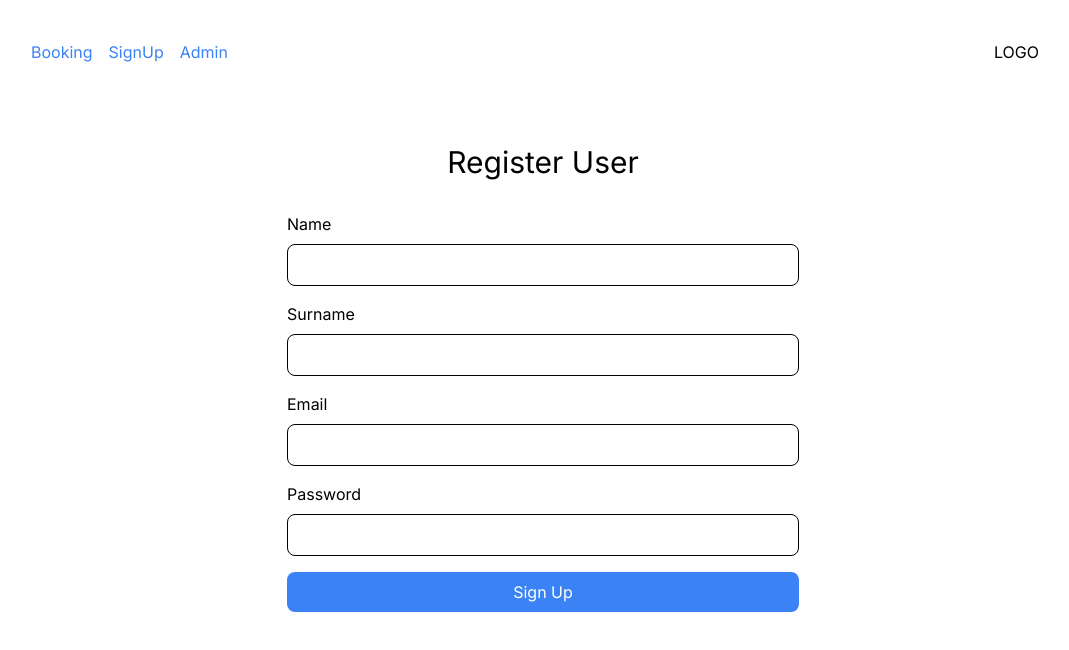
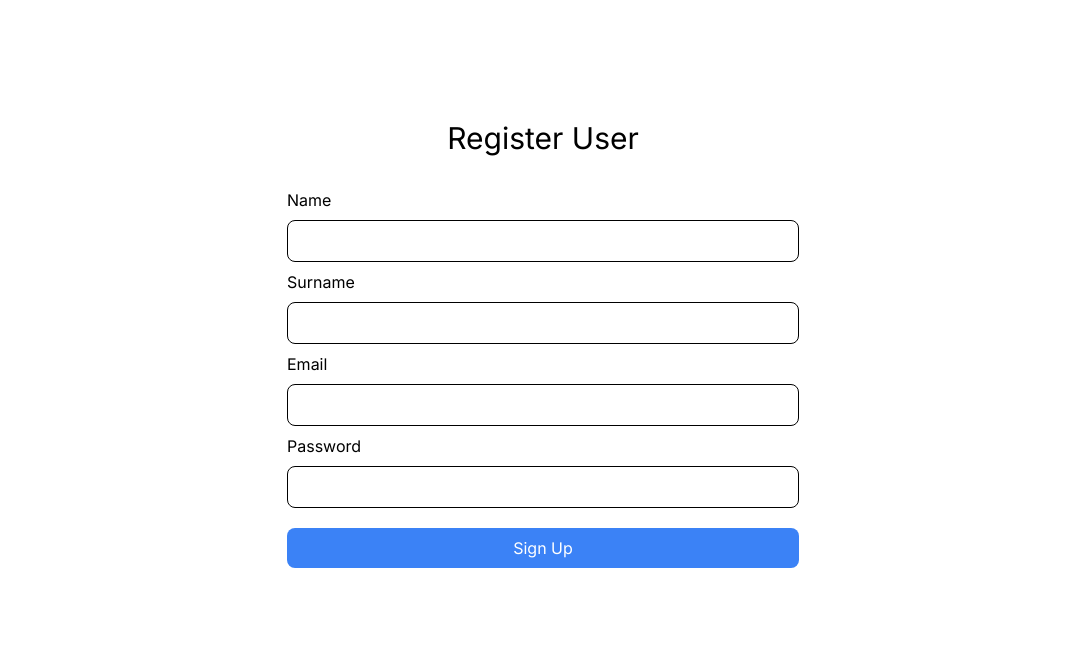
Before and after one commit to juniorwa/op-lava-jato, a Next.js app: page /signup in a window 1280 px wide. Shown: the top 650 px of the page, without its empty margins (97-1166 px from the left). Built offline with nearby package versions, Linux system fonts and the light colour scheme.

Commit message:
added text input

```diff
--- a/package.json
+++ b/package.json
@@ -23,6 +23,7 @@
     "react": "18.2.0",
     "react-dom": "18.2.0",
     "react-hook-form": "^7.45.1",
+    "react-modern-drawer": "^1.2.0",
     "stripe": "^12.13.0",
     "swr": "^2.2.0",
     "tailwindcss": "3.3.2",
--- a/src/app/header.tsx
+++ b/src/app/header.tsx
@@ -1,5 +1,10 @@
-import Link from "next/link";
+"use client";
+import dynamic from "next/dynamic";
 import React from "react";
+
+const DynamicDrawer = dynamic(() => import("@/components/Drawer/Drawer"), {
+  ssr: false,
+});
 
 const Header: React.FC = () => {
   return (
@@ -7,26 +12,10 @@ const Header: React.FC = () => {
       <div className="w-full max-w-5xl">
         <div className="flex items-center justify-between">
           <nav className="flex items-center">
-            <Link href="/" className="mr-4 text-blue-500 hover:text-blue-700">
-              Booking
-            </Link>
-
-            <Link
-              href="/signup"
-              className="mr-4 text-blue-500 hover:text-blue-700"
-            >
-              SignUp
-            </Link>
-
-            <Link
-              href="/admin"
-              className="mr-4 text-blue-500 hover:text-blue-700"
-            >
-              Admin
-            </Link>
+            {/* <DynamicDrawer /> */}
           </nav>
           <div className="flex items-center">
-            <div className="mr-4">LOGO</div>
+            {/* <div className="mr-4">LOGO</div> */}
           </div>
         </div>
       </div>
--- a/src/app/layout.tsx
+++ b/src/app/layout.tsx
@@ -1,4 +1,5 @@
 import "./globals.css";
+import 'react-modern-drawer/dist/index.css'
 import type { Metadata } from "next";
 import { Inter } from "next/font/google";
 import Header from "./header";
--- a/src/app/signup/page.tsx
+++ b/src/app/signup/page.tsx
@@ -1,8 +1,9 @@
 "use client";
+import React from "react";
 import Button from "@/components/Button/Button";
 import { NextPage } from "next";
-import React from "react";
 import { useForm } from "react-hook-form";
+import TextInput from "@/components/TextInput/TextInput";
 
 type FormData = {
   name: string;
@@ -47,67 +48,35 @@ const SignUp: NextPage = () => {
       <div className="w-full max-w-lg">
         <h2 className="mb-8 text-3xl text-center">Register User</h2>
         <form onSubmit={handleSubmit(onSubmit)}>
-          <div className="mb-4">
-            <label htmlFor="name" className="block mb-2">
-              Name
-            </label>
-            <input
-              type="text"
+          <TextInput
+            label="Name"
             id="name"
-              {...register("name", { required: "Name is required." })}
-              className="w-full p-2 border rounded-lg border-black"
+            error={errors.name?.message}
+            register={register}
           />
-            {errors.name && (
-              <p className="text-red-500">{errors.name.message}</p>
-            )}
-          </div>
 
-          <div className="mb-4">
-            <label htmlFor="surname" className="block mb-2">
-              Surname
-            </label>
-            <input
-              type="text"
+          <TextInput
+            label="Surname"
             id="surname"
-              {...register("surname", { required: "Surname is required." })}
-              className="w-full p-2 border rounded-lg border-black"
+            error={errors.surname?.message}
+            register={register}
           />
-            {errors.surname && (
-              <p className="text-red-500">{errors.surname.message}</p>
-            )}
-          </div>
 
-          <div className="mb-4">
-            <label htmlFor="email" className="block mb-2">
-              Email
-            </label>
-            <input
-              type="email"
+          <TextInput
+            label="Email"
             id="email"
-              {...register("email", { required: "Email is required." })}
-              className="w-full p-2 border rounded-lg border-black"
+            error={errors.email?.message}
+            register={register}
           />
-            {errors.email && (
-              <p className="text-red-500">{errors.email.message}</p>
-            )}
-          </div>
 
-          <div className="mb-4">
-            <label htmlFor="password" className="block mb-2">
-              Password
-            </label>
-            <input
-              type="password"
+          <TextInput
+            label="Password"
             id="password"
-              {...register("password", { required: "Password is required." })}
-              className="w-full p-2 border rounded-lg border-black"
+            error={errors.password?.message}
+            register={register}
           />
-            {errors.password && (
-              <p className="text-red-500">{errors.password.message}</p>
-            )}
-          </div>
 
-          <Button isLoading={isSubmitting} type="submit">
+          <Button isLoading={isSubmitting} type="submit" className="mt-3">
             Sign Up
           </Button>
         </form>
--- /dev/null
+++ b/src/components/Drawer/Drawer.tsx
@@ -0,0 +1,65 @@
+"use-client";
+import Link from "next/link";
+import React from "react";
+
+import AppDrawer from "react-modern-drawer";
+
+const Drawer: React.FC = () => {
+  const [isOpen, setIsOpen] = React.useState(false);
+  const toggleDrawer = () => {
+    setIsOpen((prevState) => !prevState);
+  };
+
+  return (
+    <>
+      <button onClick={toggleDrawer}>
+        <svg
+          xmlns="http://www.w3.org/2000/svg"
+          width="50"
+          height="50"
+          fill="#000000"
+          viewBox="0 0 256 256"
+        >
+          <path d="M224,128a8,8,0,0,1-8,8H40a8,8,0,0,1,0-16H216A8,8,0,0,1,224,128ZM40,72H216a8,8,0,0,0,0-16H40a8,8,0,0,0,0,16ZM216,184H40a8,8,0,0,0,0,16H216a8,8,0,0,0,0-16Z"></path>
+        </svg>
+      </button>
+      <AppDrawer open={isOpen} onClose={toggleDrawer} direction="left">
+        <div className="flex flex-col gap-4 p-4">
+          <Link
+            href="/"
+            className="flex items-center text-blue-500 hover:text-blue-700 cursor-pointer w-full"
+            onClick={toggleDrawer}
+          >
+            <svg
+              xmlns="http://www.w3.org/2000/svg"
+              width="25"
+              height="25"
+              fill="#000000"
+              viewBox="0 0 256 256"
+              className=""
+            >
+              <path d="M184,32H72A16,16,0,0,0,56,48V224a8,8,0,0,0,12.24,6.78L128,193.43l59.77,37.35A8,8,0,0,0,200,224V48A16,16,0,0,0,184,32Zm0,177.57-51.77-32.35a8,8,0,0,0-8.48,0L72,209.57V48H184Z"></path>
+            </svg>
+            <span className="p-2 rounded-lg">Booking</span>
+          </Link>
+          <Link
+            href="/signup"
+            className="text-blue-500 hover:text-blue-700"
+            onClick={toggleDrawer}
+          >
+            SignUp
+          </Link>
+          <Link
+            href="/admin"
+            className="text-blue-500 hover:text-blue-700"
+            onClick={toggleDrawer}
+          >
+            Admin
+          </Link>
+        </div>
+      </AppDrawer>
+    </>
+  );
+};
+
+export default Drawer;
--- /dev/null
+++ b/src/components/TextInput/TextInput.tsx
@@ -0,0 +1,34 @@
+import React from "react";
+
+interface TextInputProps {
+  label: string;
+  id: string;
+  error?: string;
+  register: any;
+  className?: string;
+}
+
+const TextInput: React.FC<TextInputProps> = ({
+  label,
+  id,
+  error,
+  register,
+  className,
+}) => {
+  return (
+    <div className={`mb-2 ${className}`}>
+      <label htmlFor={id} className="block mb-2">
+        {label}
+      </label>
+      <input
+        type="text"
+        id={id}
+        {...register(id, { required: `${label} is required.` })}
+        className="w-full p-2 border rounded-lg border-black focus:border-blue-500 !important"
+      />
+      {error && <p className="text-red-500">{error}</p>}
+    </div>
+  );
+};
+
+export default TextInput;
--- a/src/pages/api/register.ts
+++ b/src/pages/api/register.ts
@@ -48,7 +48,11 @@ export default async function handler(
       });
 
       // Return encrypted password
-      return res.status(200).json({ ...user });
+      return res.status(200).json({
+        id: user.id,
+        name,
+        email,
+      });
     } catch (error) {
       console.error(error);
       res.status(500).json({ error: "Internal server error." });
```
Also changed, not shown: 1 other file (tests, documents, lock files or other folders). Lines whose indentation alone changed are shown as unchanged.
